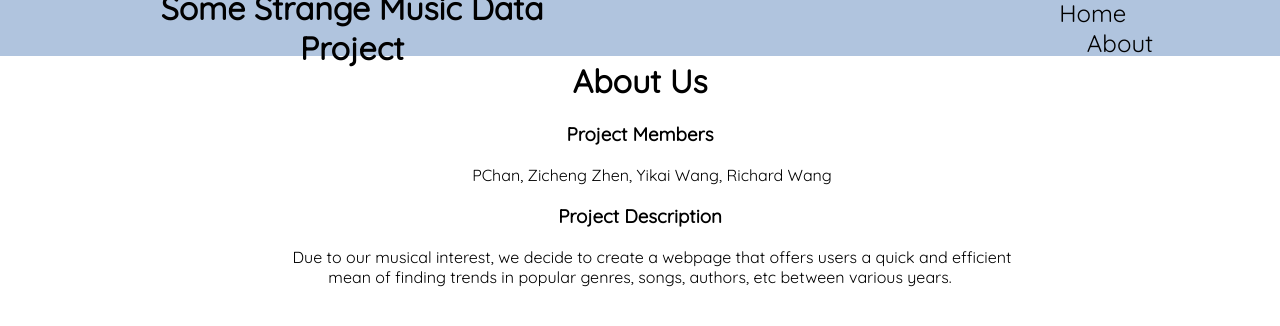
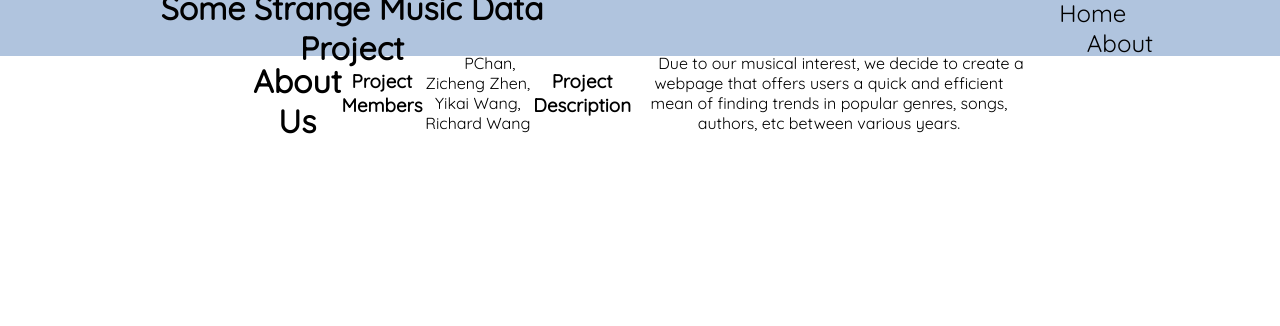
Before and after one commit to pchan37/miniature-happiness, a plain HTML site: page app/templates/about.html in a window 1280 px wide. Drawn offline with Linux system fonts and the light colour scheme.

Commit message:
text in div in exact center

```diff
--- a/app/static/css/overwrite.css
+++ b/app/static/css/overwrite.css
@@ -45,9 +45,12 @@ svg {
 }
 
 div {
+  display: flex;
+  justify-content:center;
+  align-items:center;
   text-align: center;
   margin: auto;
-  margin-bottom: 4px;
+  margin-bottom: 2px;
 }
 
 #year {
```
